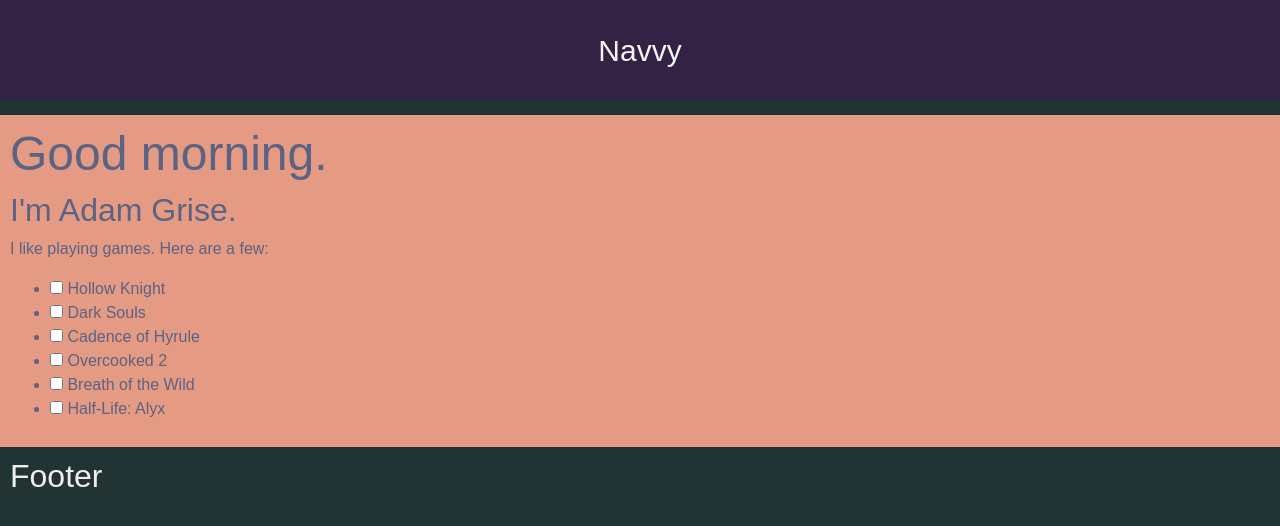
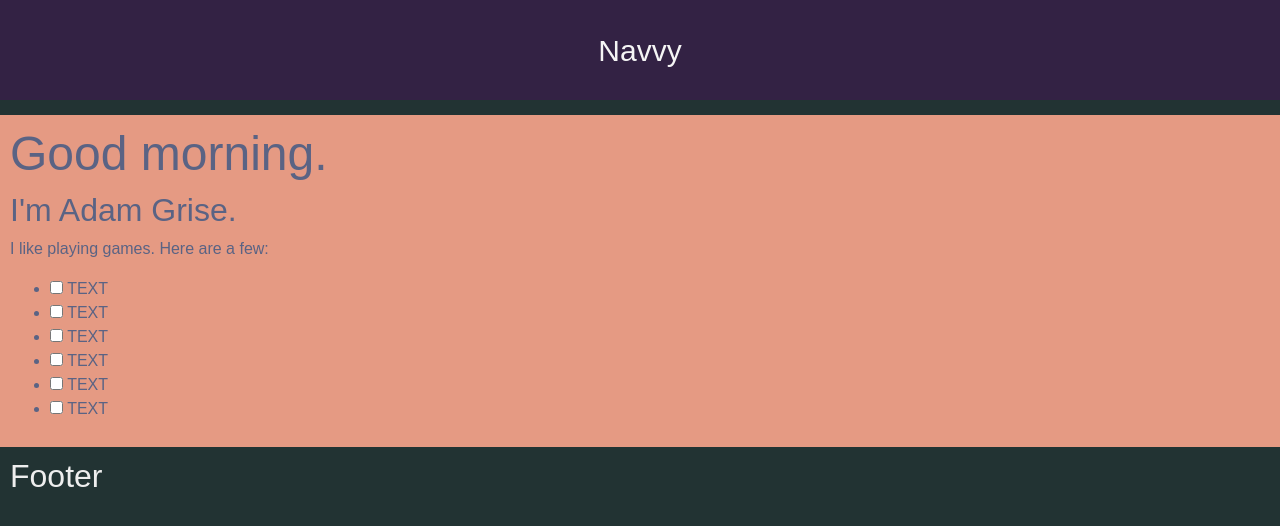
Before and after one commit to AdamWGrise/Scrimba, a React (Create React App) app in the folder scrimba1/: page / in a window 1280 px wide. Shown: the top 526 px of the page. Built offline with nearby package versions, Linux system fonts and the light colour scheme.

Commit message:
GameItem sub-component

```diff
--- /dev/null
+++ b/scrimba1/src/components/GameItem.js
@@ -0,0 +1,10 @@
+import React from 'react';
+import '../App.css';
+
+function GameItem() {
+    return(
+        <li className='game-item'><input type="checkbox" /> TEXT</li>
+    )
+}
+
+export default GameItem
--- a/scrimba1/src/components/MyInfo.js
+++ b/scrimba1/src/components/MyInfo.js
@@ -1,5 +1,6 @@
 import React from 'react';
 import '../App.css';
+import GameItem from './GameItem';
 
 function MyInfo() {
     const firstName = 'Adam'
@@ -31,13 +32,18 @@ function MyInfo() {
         <h1 style={{fontSize: '3rem'}}>Good {timeOfDay}.</h1>
         <h2>I'm {firstName + ' ' + lastName}.</h2>
         <p>I like playing games. Here are a few:</p>
-        <ul>
-            <li><input type="checkbox" /> Hollow Knight</li>
-            <li><input type="checkbox" /> Dark Souls</li>
+        <ul className="game-list">
+            <GameItem />
+            <GameItem />
+            <GameItem />
+            <GameItem />
+            <GameItem />
+            <GameItem />
+            {/* <li><input type="checkbox" /> Dark Souls</li>
             <li><input type="checkbox" /> Cadence of Hyrule</li>
             <li><input type="checkbox" /> Overcooked 2</li>
             <li><input type="checkbox" /> Breath of the Wild</li>
-            <li><input type="checkbox" /> Half-Life: Alyx</li>
+            <li><input type="checkbox" /> Half-Life: Alyx</li> */}
         </ul>
     </div>
   );
```
